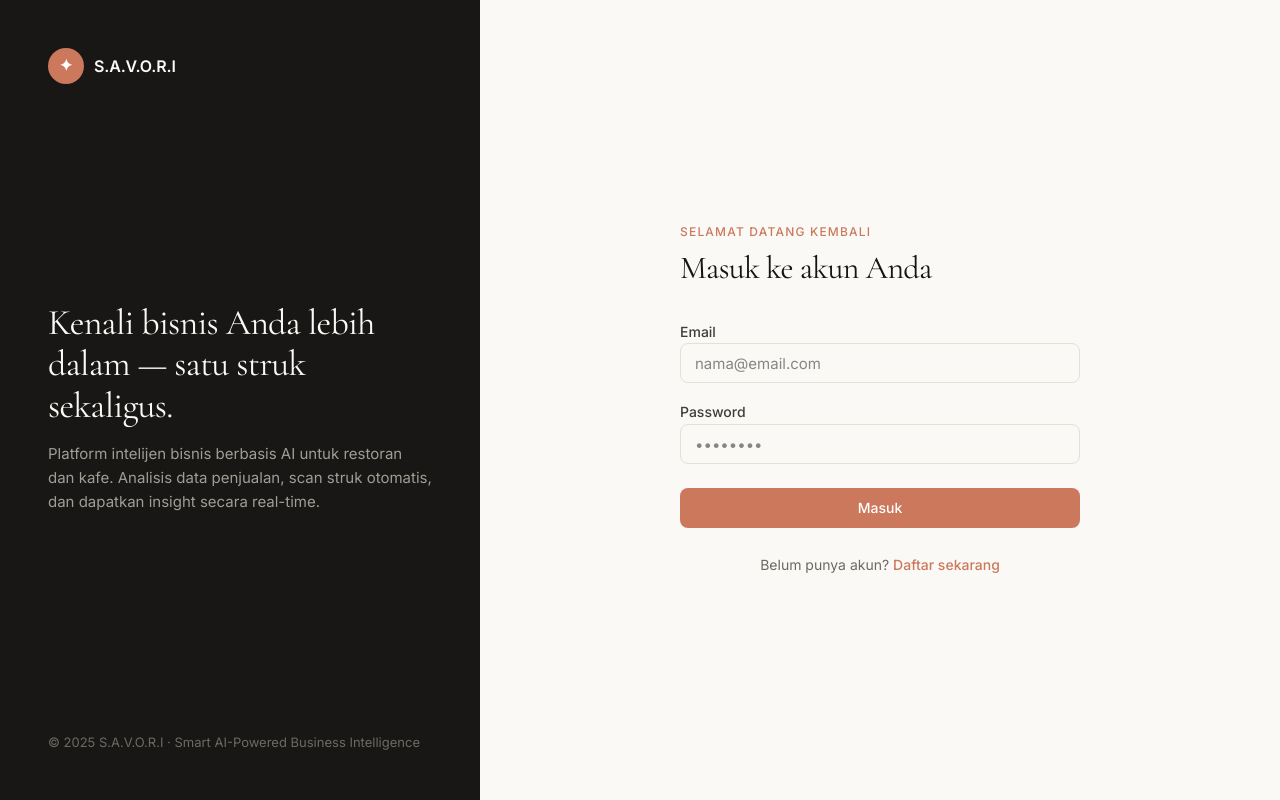
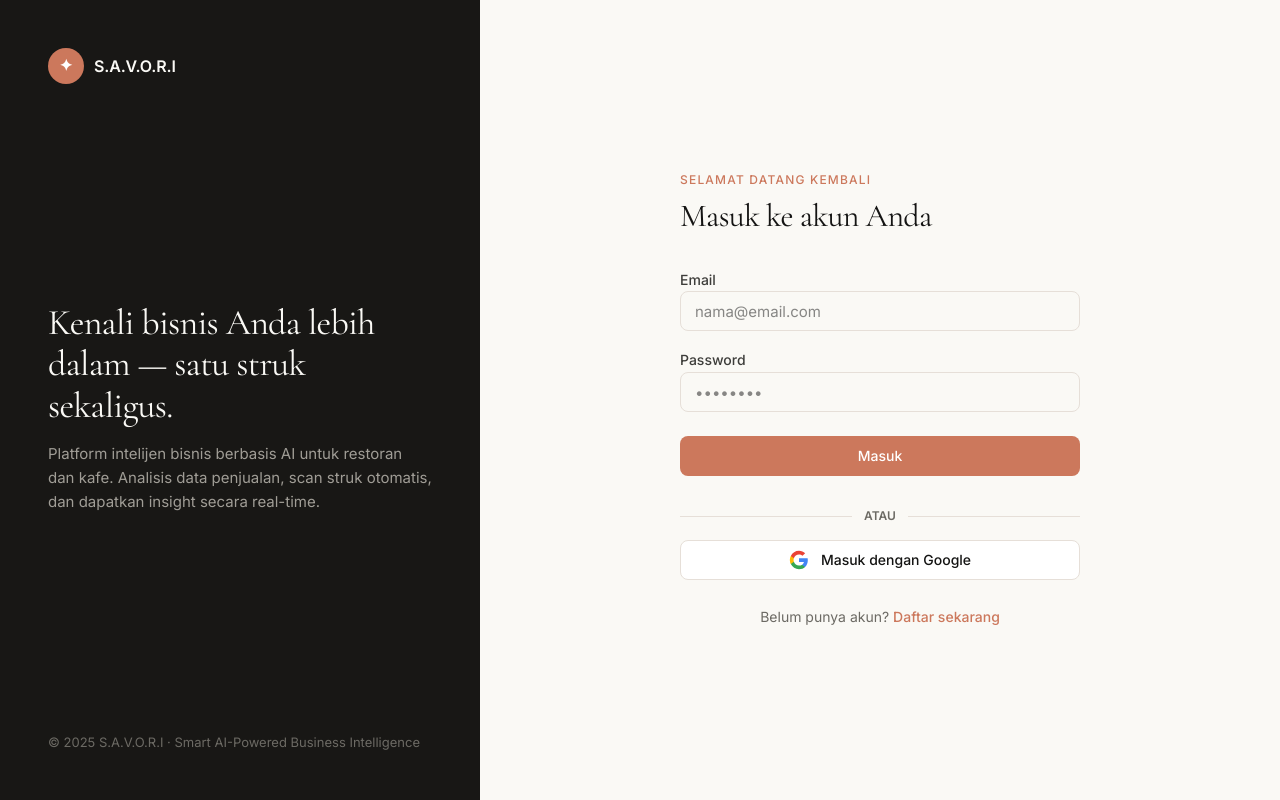
Before and after one commit to MuhammadAnbiya/S.A.V.O.R.I, a Next.js app: page /login in a window 1280 px wide. Built offline with nearby package versions, Linux system fonts and the light colour scheme; no server answers.

Commit message:
feat: add Google OAuth login and signup buttons with callback handler

```diff
--- /dev/null
+++ b/app/api/auth/callback/route.ts
@@ -0,0 +1,20 @@
+import { NextResponse } from 'next/server';
+import { cookies } from 'next/headers';
+import { createClient } from '@/utils/supabase/server';
+
+export async function GET(request: Request) {
+  const { searchParams, origin } = new URL(request.url);
+  const code = searchParams.get('code');
+  const next = searchParams.get('next') ?? '/dashboard/overview';
+
+  if (code) {
+    const cookieStore = await cookies();
+    const supabase = createClient(cookieStore);
+    const { error } = await supabase.auth.exchangeCodeForSession(code);
+    if (!error) {
+      return NextResponse.redirect(`${origin}${next}`);
+    }
+  }
+
+  return NextResponse.redirect(`${origin}/login?error=Gagal melakukan autentikasi Google`);
+}
--- a/app/login/page.tsx
+++ b/app/login/page.tsx
@@ -1,14 +1,25 @@
 'use client';
 
 import { useRouter } from "next/navigation";
-import { useState } from "react";
+import { useState, useEffect } from "react";
 import { signInEmail } from "@/actions/auth";
 import { Alert, AlertDescription } from "@/components/ui/alert";
+import { createClient } from "@/utils/supabase/client";
 
 export default function LoginPage() {
   const router = useRouter();
   const [error, setError] = useState<string | null>(null);
   const [isLoading, setIsLoading] = useState(false);
+
+  useEffect(() => {
+    if (typeof window !== "undefined") {
+      const params = new URLSearchParams(window.location.search);
+      const errorParam = params.get("error");
+      if (errorParam) {
+        setError(errorParam);
+      }
+    }
+  }, []);
 
   const handleSubmit = async (e: React.FormEvent<HTMLFormElement>) => {
     e.preventDefault();
@@ -19,6 +30,27 @@ export default function LoginPage() {
     setIsLoading(false);
     if (result && "error" in result) {
       setError(result.error ?? "Login gagal");
+    }
+  };
+
+  const handleGoogleLogin = async () => {
+    setError(null);
+    setIsLoading(true);
+    try {
+      const supabase = createClient();
+      const { error } = await supabase.auth.signInWithOAuth({
+        provider: "google",
+        options: {
+          redirectTo: `${window.location.origin}/api/auth/callback`,
+        },
+      });
+      if (error) {
+        setError(error.message);
+        setIsLoading(false);
+      }
+    } catch (err: any) {
+      setError(err.message || "Gagal menghubungi Supabase");
+      setIsLoading(false);
     }
   };
 
@@ -66,7 +98,7 @@ export default function LoginPage() {
         <div style={{ width: '100%', maxWidth: '400px' }}>
           {/* Mobile logo */}
           <div className="flex items-center gap-2 mb-10 lg:hidden">
-            <div style={{ width: 28, height: 28, borderRadius: '50%', backgroundColor: '#cc785c', display: 'flex', alignItems: 'center', justifyContent: 'center', color: '#fff', fontSize: '0.875rem' }}>✦</div>
+            <div style={{ width: 28, height: 28, borderRadius: '50%', backgroundColor: '#cc785c', display: 'flex', alignItems: 'center', justifyItems: 'center', color: '#fff', fontSize: '0.875rem' }}>✦</div>
             <span style={{ fontWeight: 600, color: '#141413', fontSize: '0.9375rem' }}>S.A.V.O.R.I</span>
           </div>
 
@@ -169,6 +201,57 @@ export default function LoginPage() {
               {isLoading ? 'Masuk...' : 'Masuk'}
             </button>
 
+            <div className="flex items-center my-4">
+              <div className="flex-grow border-t border-[#e6dfd8]"></div>
+              <span className="px-3 text-xs text-[#6c6a64] uppercase font-semibold">atau</span>
+              <div className="flex-grow border-t border-[#e6dfd8]"></div>
+            </div>
+
+            <button
+              type="button"
+              onClick={handleGoogleLogin}
+              disabled={isLoading}
+              style={{
+                width: '100%',
+                height: '40px',
+                backgroundColor: '#ffffff',
+                color: '#141413',
+                borderRadius: '0.5rem',
+                border: '1px solid #e6dfd8',
+                fontSize: '0.875rem',
+                fontWeight: 500,
+                fontFamily: 'var(--font-sans, Inter, sans-serif)',
+                cursor: isLoading ? 'not-allowed' : 'pointer',
+                transition: 'all 150ms ease',
+                display: 'flex',
+                alignItems: 'center',
+                justifyContent: 'center',
+                gap: '0.75rem',
+              }}
+              onMouseEnter={e => { if (!isLoading) { e.currentTarget.style.backgroundColor = '#faf9f5'; e.currentTarget.style.borderColor = '#cc785c'; } }}
+              onMouseLeave={e => { if (!isLoading) { e.currentTarget.style.backgroundColor = '#ffffff'; e.currentTarget.style.borderColor = '#e6dfd8'; } }}
+            >
+              <svg className="w-5 h-5" viewBox="0 0 24 24">
+                <path
+                  fill="#4285F4"
+                  d="M22.56 12.25c0-.78-.07-1.53-.2-2.25H12v4.26h5.92c-.26 1.37-1.04 2.53-2.21 3.31v2.77h3.57c2.08-1.92 3.28-4.74 3.28-8.09z"
+                />
+                <path
+                  fill="#34A853"
+                  d="M12 23c2.97 0 5.46-.98 7.28-2.66l-3.57-2.77c-.98.66-2.23 1.06-3.71 1.06-2.86 0-5.29-1.93-6.16-4.53H2.18v2.84C3.99 20.53 7.7 23 12 23z"
+                />
+                <path
+                  fill="#FBBC05"
+                  d="M5.84 14.09c-.22-.66-.35-1.36-.35-2.09s.13-1.43.35-2.09V7.06H2.18C1.43 8.55 1 10.22 1 12s.43 3.45 1.18 4.94l2.85-2.22.81-.63z"
+                />
+                <path
+                  fill="#EA4335"
+                  d="M12 5.38c1.62 0 3.06.56 4.21 1.64l3.15-3.15C17.45 2.09 14.97 1 12 1 7.7 1 3.99 3.47 2.18 7.06l3.66 2.84c.87-2.6 3.3-4.52 6.16-4.52z"
+                />
+              </svg>
+              Masuk dengan Google
+            </button>
+
             <div style={{ textAlign: 'center', paddingTop: '0.5rem' }}>
               <span style={{ fontSize: '0.875rem', color: '#6c6a64', fontFamily: 'var(--font-sans, Inter, sans-serif)' }}>
                 Belum punya akun?{' '}
--- a/app/register/page.tsx
+++ b/app/register/page.tsx
@@ -3,6 +3,7 @@
 import { useRouter } from "next/navigation";
 import { useState } from "react";
 import { signUpEmail } from "@/actions/auth";
+import { createClient } from "@/utils/supabase/client";
 
 // IMPORT INDIVIDUAL SHADCN UI (Mencegah error Module not found)
 import { Card, CardHeader, CardTitle, CardContent } from "@/components/ui/card";
@@ -24,7 +25,6 @@ export default function RegisterPage() {
     setSuccessMessage(null);
     setIsLoading(true);
 
-    // FormData mengambil nilai berdasarkan atribut "name" di elemen <Input>
     const formData = new FormData(e.currentTarget);
     const result = await signUpEmail(formData);
 
@@ -32,10 +32,30 @@ export default function RegisterPage() {
     if (result && "error" in result) {
       setError(result.error || "Pendaftaran gagal");
     } else if (result && "success" in result) {
-      // Email confirmation required - show success message
       setSuccessMessage(result.message);
     }
-    // Jika redirect, server action akan me-redirect, tidak akan sampai ke baris ini.
+  };
+
+  const handleGoogleLogin = async () => {
+    setError(null);
+    setSuccessMessage(null);
+    setIsLoading(true);
+    try {
+      const supabase = createClient();
+      const { error } = await supabase.auth.signInWithOAuth({
+        provider: "google",
+        options: {
+          redirectTo: `${window.location.origin}/api/auth/callback`,
+        },
+      });
+      if (error) {
+        setError(error.message);
+        setIsLoading(false);
+      }
+    } catch (err: any) {
+      setError(err.message || "Gagal menghubungi Supabase");
+      setIsLoading(false);
+    }
   };
 
   return (
@@ -60,14 +80,13 @@ export default function RegisterPage() {
             </Alert>
           )}
 
-          {/* Mengganti <Form> dengan tag <form> standar HTML */}
           <form onSubmit={handleSubmit} className="space-y-4">
 
             <div className="space-y-2">
               <Label htmlFor="name">Name</Label>
               <Input
                 id="name"
-                name="name" /* name WAJIB ada */
+                name="name"
                 type="text"
                 placeholder="Enter your name"
                 required
@@ -80,7 +99,7 @@ export default function RegisterPage() {
               <Label htmlFor="email">Email</Label>
               <Input
                 id="email"
-                name="email" /* name WAJIB ada */
+                name="email"
                 type="email"
                 placeholder="Enter your email"
                 required
@@ -93,7 +112,7 @@ export default function RegisterPage() {
               <Label htmlFor="password">Password</Label>
               <Input
                 id="password"
-                name="password" /* name WAJIB ada */
+                name="password"
                 type="password"
                 placeholder="Enter your password"
                 required
@@ -118,9 +137,37 @@ export default function RegisterPage() {
             </div>
 
             <Button
-              type="button" /* Mencegah tombol ini melakukan submit form otomatis */
+              type="button"
               variant="outline"
-              className="w-full"
+              className="w-full flex items-center justify-center gap-2 mb-2"
+              onClick={handleGoogleLogin}
+              disabled={isLoading}
+            >
+              <svg className="w-4 h-4" viewBox="0 0 24 24">
+                <path
+                  fill="#4285F4"
+                  d="M22.56 12.25c0-.78-.07-1.53-.2-2.25H12v4.26h5.92c-.26 1.37-1.04 2.53-2.21 3.31v2.77h3.57c2.08-1.92 3.28-4.74 3.28-8.09z"
+                />
+                <path
+                  fill="#34A853"
+                  d="M12 23c2.97 0 5.46-.98 7.28-2.66l-3.57-2.77c-.98.66-2.23 1.06-3.71 1.06-2.86 0-5.29-1.93-6.16-4.53H2.18v2.84C3.99 20.53 7.7 23 12 23z"
+                />
+                <path
+                  fill="#FBBC05"
+                  d="M5.84 14.09c-.22-.66-.35-1.36-.35-2.09s.13-1.43.35-2.09V7.06H2.18C1.43 8.55 1 10.22 1 12s.43 3.45 1.18 4.94l2.85-2.22.81-.63z"
+                />
+                <path
+                  fill="#EA4335"
+                  d="M12 5.38c1.62 0 3.06.56 4.21 1.64l3.15-3.15C17.45 2.09 14.97 1 12 1 7.7 1 3.99 3.47 2.18 7.06l3.66 2.84c.87-2.6 3.3-4.52 6.16-4.52z"
+                />
+              </svg>
+              Sign up with Google
+            </Button>
+
+            <Button
+              type="button"
+              variant="link"
+              className="w-full text-xs text-muted-foreground hover:text-primary"
               onClick={() => router.push("/login")}
               disabled={isLoading}
             >
```
